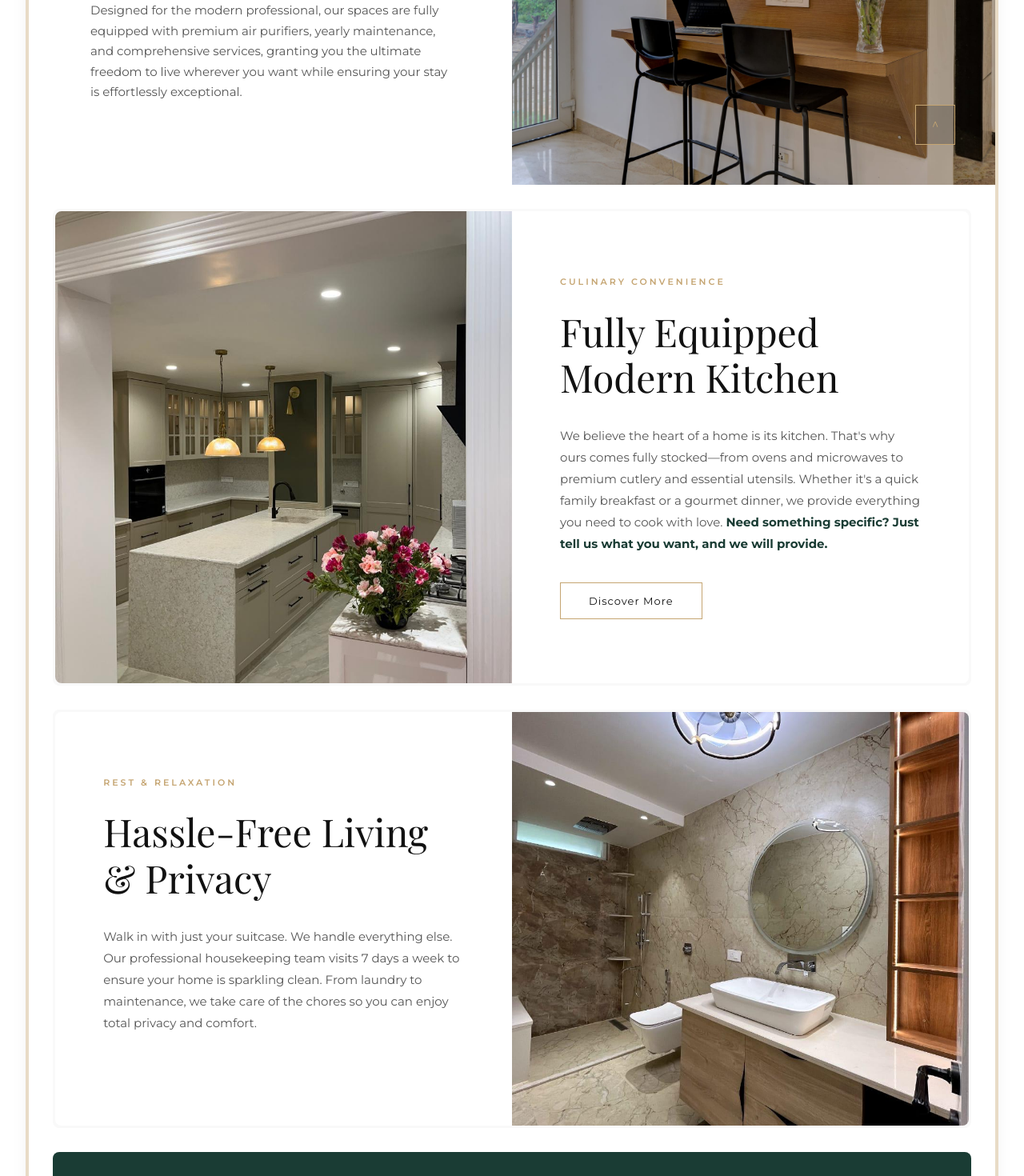
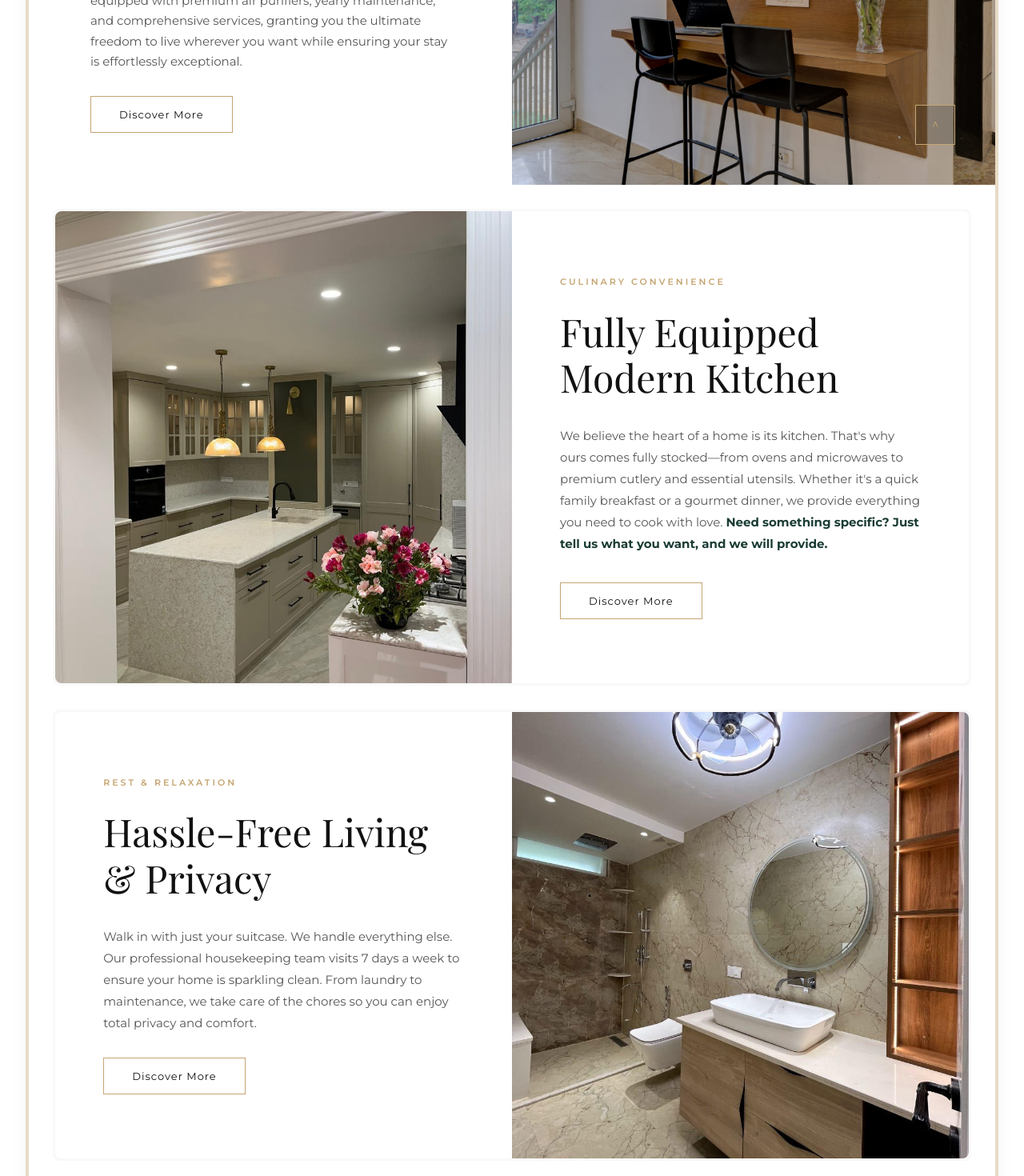
Before and after one commit to viratco/sandanehomes, a React (Vite) app: page / in a window 1280 px wide. Shown: the part 4560-6030 px from the top of the page at 80% size. Built offline with nearby package versions, Linux system fonts and the light colour scheme; a web font is replaced by a local one.

Commit message:
feat: add Discover More buttons below catarina sections linking to catarina-services

```diff
--- a/src/components/CuisineSection.jsx
+++ b/src/components/CuisineSection.jsx
@@ -131,10 +131,27 @@ const CuisineSection = () => {
                                     fontSize: '15px',
                                     lineHeight: '1.7',
                                     color: '#555',
-                                    maxWidth: '450px'
+                                    maxWidth: '450px',
+                                    marginBottom: '30px'
                                 }}>
                                     Discover a haven of sophistication and comfort at Catarina. Designed for the modern professional, our spaces are fully equipped with premium air purifiers, yearly maintenance, and comprehensive services, granting you the ultimate freedom to live wherever you want while ensuring your stay is effortlessly exceptional.
                                 </p>
+                                <button
+                                    onClick={() => navigate('/catarina-services')}
+                                    style={{
+                                        padding: '14px 35px',
+                                        backgroundColor: 'transparent',
+                                        border: '1px solid #C5A572',
+                                        color: '#111',
+                                        fontSize: '13px',
+                                        textTransform: 'capitalize',
+                                        letterSpacing: '1px',
+                                        cursor: 'pointer',
+                                        fontWeight: '400'
+                                    }}
+                                >
+                                    Discover More
+                                </button>
                             </div>
                         </div>
                     </div>
@@ -372,10 +389,26 @@ const CuisineSection = () => {
                                     fontSize: '15px',
                                     lineHeight: '1.8',
                                     color: '#555',
-                                    marginBottom: '35px'
+                                    marginBottom: '30px'
                                 }}>
                                     Walk in with just your suitcase. We handle everything else. Our professional housekeeping team visits 7 days a week to ensure your home is sparkling clean. From laundry to maintenance, we take care of the chores so you can enjoy total privacy and comfort.
                                 </p>
+                                <button
+                                    onClick={() => navigate('/catarina-services')}
+                                    style={{
+                                        padding: '14px 35px',
+                                        backgroundColor: 'transparent',
+                                        border: '1px solid #C5A572',
+                                        color: '#111',
+                                        fontSize: '13px',
+                                        textTransform: 'capitalize',
+                                        letterSpacing: '1px',
+                                        cursor: 'pointer',
+                                        fontWeight: '400'
+                                    }}
+                                >
+                                    Discover More
+                                </button>
                             </div>
                         </div>
 
```
